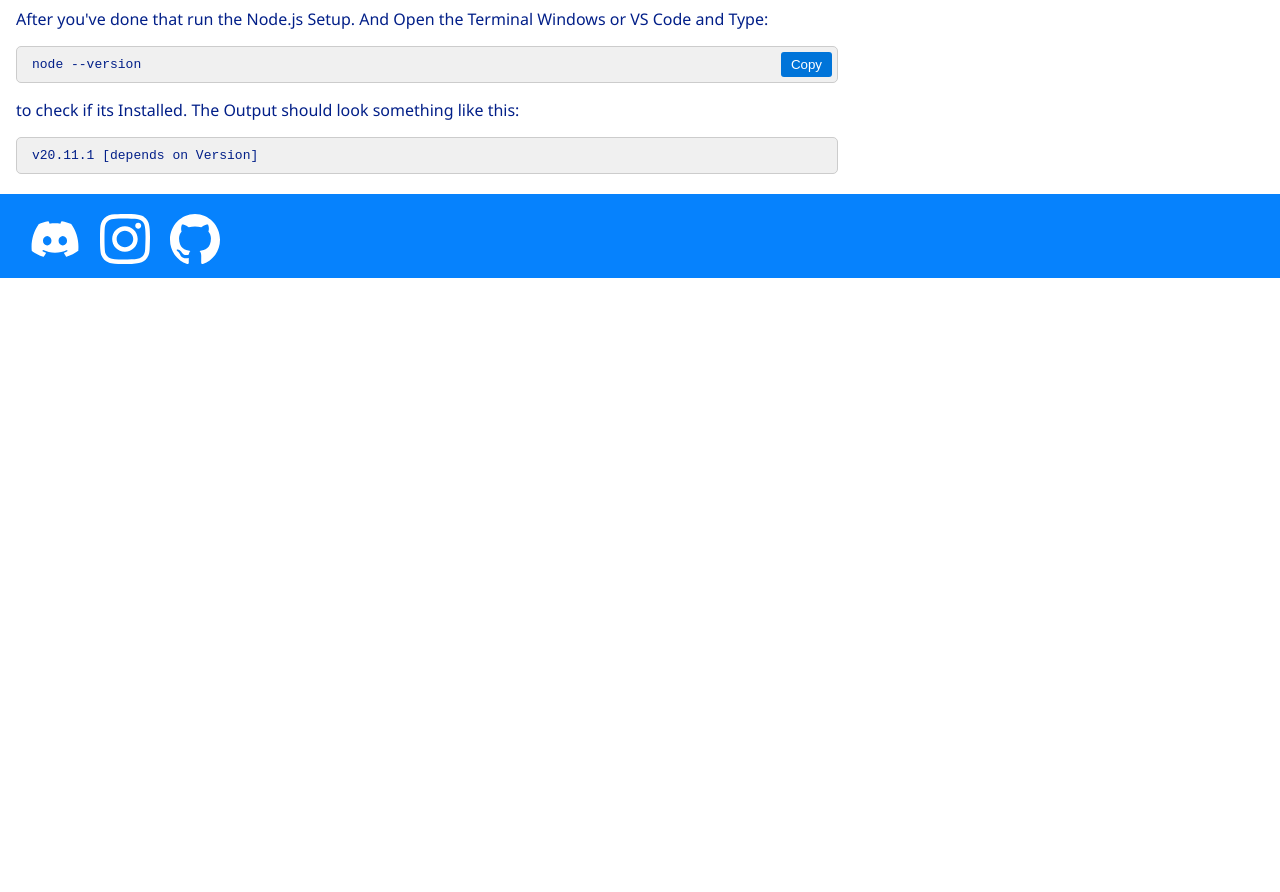
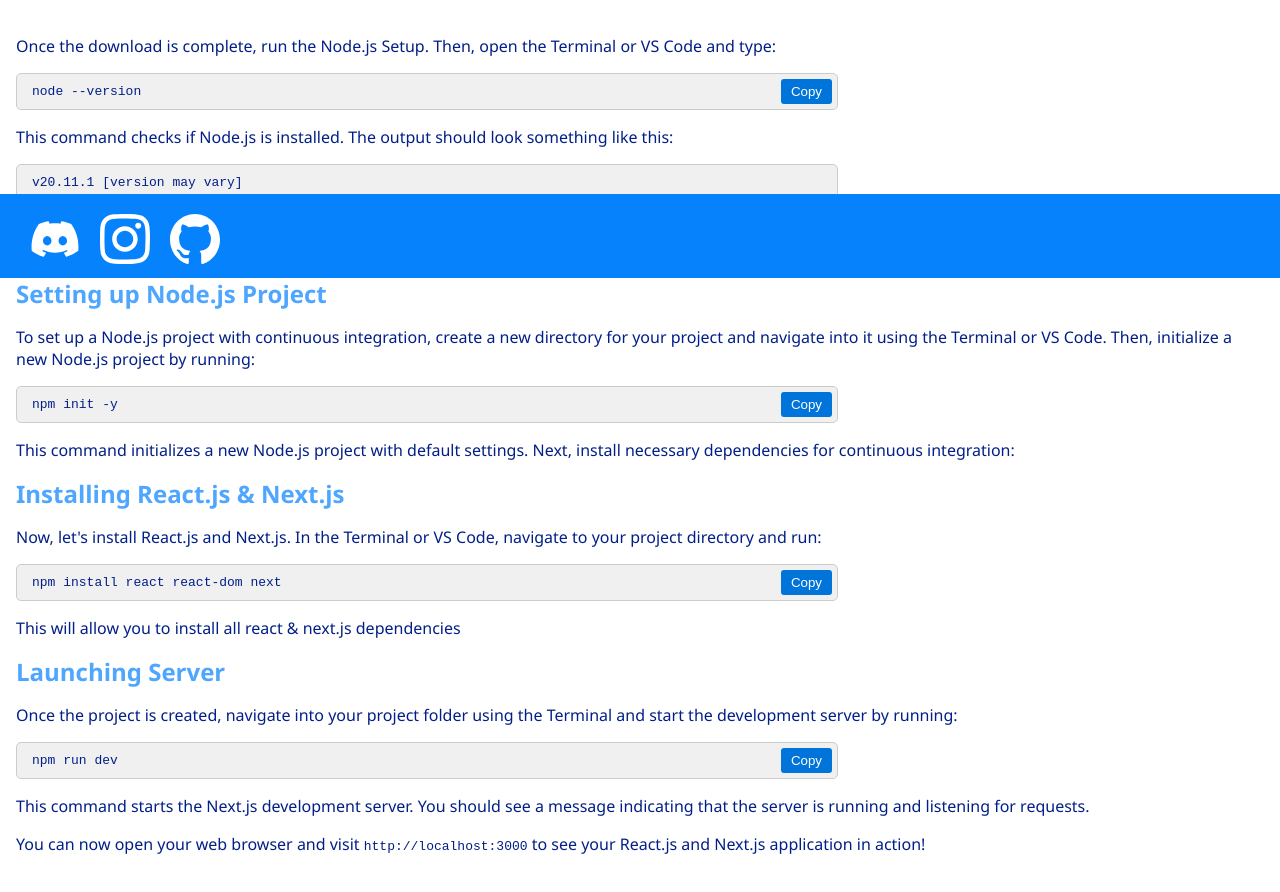
Before and after one commit to MitjaCH/react-learning-page, a Next.js app: page /setup in a window 1280 px wide. Shown: the part 522-1414 px from the top of the page. Before the commit the page ends 835 px from the top, so only its background shows below. Built offline with nearby package versions, Linux system fonts and the light colour scheme.

Commit message:
[UPDATE] Finished Setup Page

```diff
--- a/pages/setup.js
+++ b/pages/setup.js
@@ -7,8 +7,9 @@
 export default function SetupPage() {
   const headings = [
     { id: 'section1', title: 'Installing Node.js' },
-    { id: 'section2', title: 'Installing React.js & Next.js' },
-    { id: 'section3', title: 'Launching Server' },
+    { id: 'section2', title: 'Setting up Node.js Project' },
+    { id: 'section3', title: 'Installing React.js & Next.js' },
+    { id: 'section4', title: 'Launching Server' },
   ];
 
   return (
@@ -19,25 +20,53 @@
       <div className={styles.tutorial}>
         <Title text="Installing Node.js" variant="sub-title"></Title>
         <p>
-              First you have to Download Node.js from{" "}
+          First, you need to download Node.js from{" "}
           <span>
             <Link href="https://nodejs.org/en" target="_blank">[Node.js]</Link>
           </span>
         </p>
         <img src="/download-node-js-image.png" alt="Node.js Downloading Image" />
         <p>
-              After you've done that run the Node.js Setup. And Open the Terminal
-              Windows or VS Code and Type:
+          Once the download is complete, run the Node.js Setup. Then, open the Terminal or VS Code and type:
         </p>
 
         <CommandContainer text="node --version" showCopyButton={true}/>
         <p>
-              to check if its Installed.
-              The Output should look something like this:
+          This command checks if Node.js is installed. The output should look something like this:
         </p>
-              <CommandContainer text="v20.11.1 [depends on Version]"></CommandContainer>
+        <CommandContainer text="v20.11.1 [version may vary]"></CommandContainer>
         <p>
-              Once you've checked that you Installed it correctly open Visual Studio Code. If you haven't Installed it yet Install it <Link href="https://code.visualstudio.com" target="_blank">[Here]</Link>
+          After confirming Node.js installation, open Visual Studio Code. If you haven't installed it yet, you can download it <Link href="https://code.visualstudio.com" target="_blank">[Here]</Link>.
+          <br />Once installed, launch Visual Studio Code.
+        </p>
+
+        <Title text="Setting up Node.js Project" variant="sub-title"></Title>
+        <p>
+          To set up a Node.js project with continuous integration, create a new directory for your project and navigate into it using the Terminal or VS Code. Then, initialize a new Node.js project by running:
+        </p>
+        <CommandContainer text="npm init -y" showCopyButton={true}></CommandContainer>
+        <p>
+          This command initializes a new Node.js project with default settings. Next, install necessary dependencies for continuous integration:
+        </p>
+        <Title text="Installing React.js & Next.js" variant="sub-title"></Title>
+        <p>
+          Now, let's install React.js and Next.js. In the Terminal or VS Code, navigate to your project directory and run:
+        </p>
+        <CommandContainer text="npm install react react-dom next" showCopyButton={true}></CommandContainer>
+        <p>
+          This will allow you to install all react & next.js dependencies
+        </p>
+
+        <Title text="Launching Server" variant="sub-title"></Title>
+        <p>
+          Once the project is created, navigate into your project folder using the Terminal and start the development server by running:
+        </p>
+        <CommandContainer text="npm run dev" showCopyButton={true}></CommandContainer>
+        <p>
+          This command starts the Next.js development server. You should see a message indicating that the server is running and listening for requests.
+        </p>
+        <p>
+          You can now open your web browser and visit <code>http://localhost:3000</code> to see your React.js and Next.js application in action!
         </p>
       </div>
     </div>
```
Also changed, not shown: public/download-node-js-image.png (deleted), public/react-learning-logo.svg (added). Lines whose indentation alone changed are shown as unchanged.
